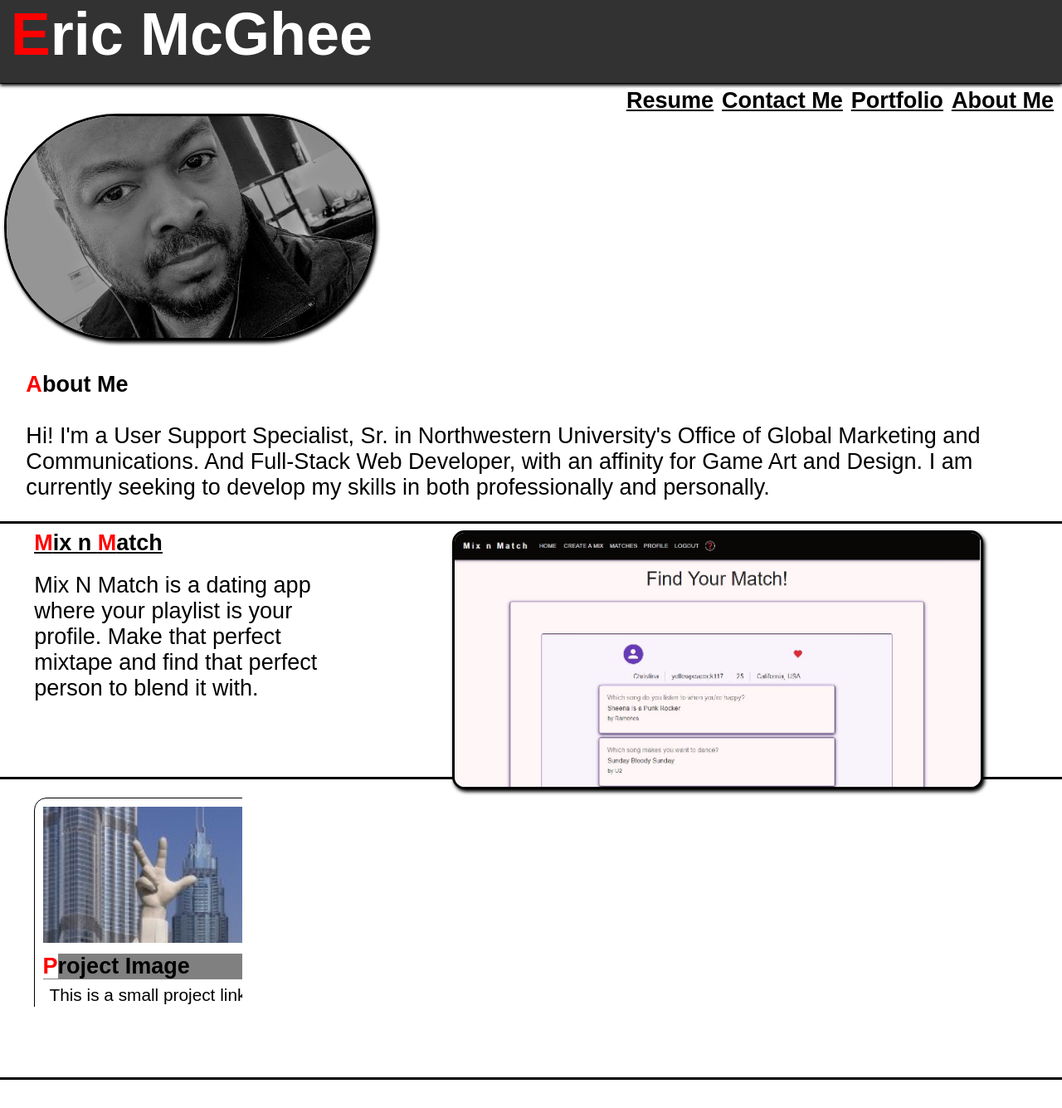
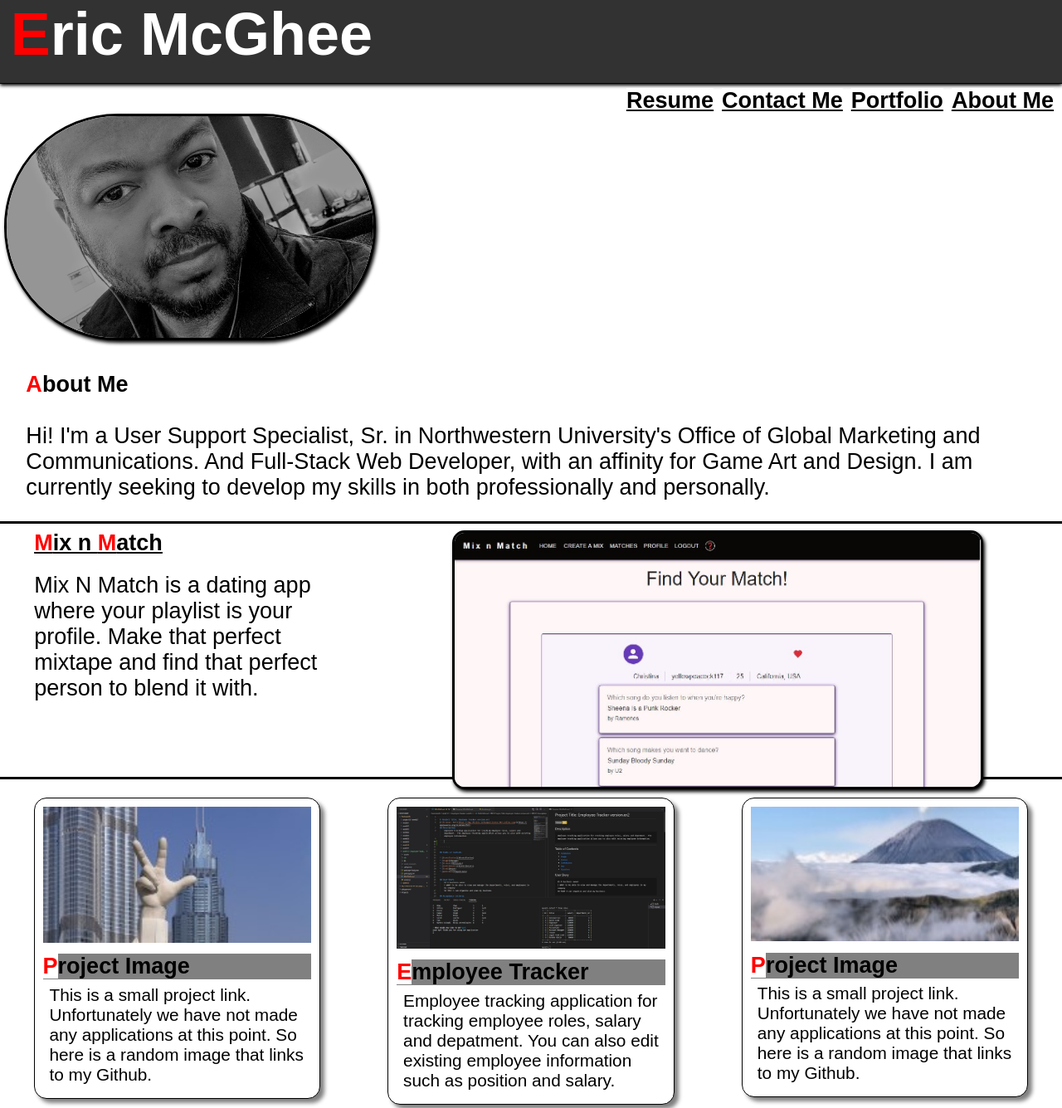
Before and after one commit to senseier2/Portfolio-week02, a plain HTML site: page index.html in a window 1280 px wide. Shown: the top 1335 px of the page at 83% size. Drawn offline with Linux system fonts and the light colour scheme.

Commit message:
Removing the responsive scroll from cards and testing alignment fixes for the main image and intro sections

```diff
--- a/assets/style.css
+++ b/assets/style.css
@@ -151,7 +151,7 @@ nav a:hover{
 .card-base{
     display:flex;
     Width:100%;
-    height: 350px;
+    /* height: 350px; removing styling as this causes a weird clipping issue.*/
     padding: 10px 0 10px 0;
     overflow: auto;
     justify-content:space-around;
```
Also changed, not shown: index.html (+1 -0 lines).
